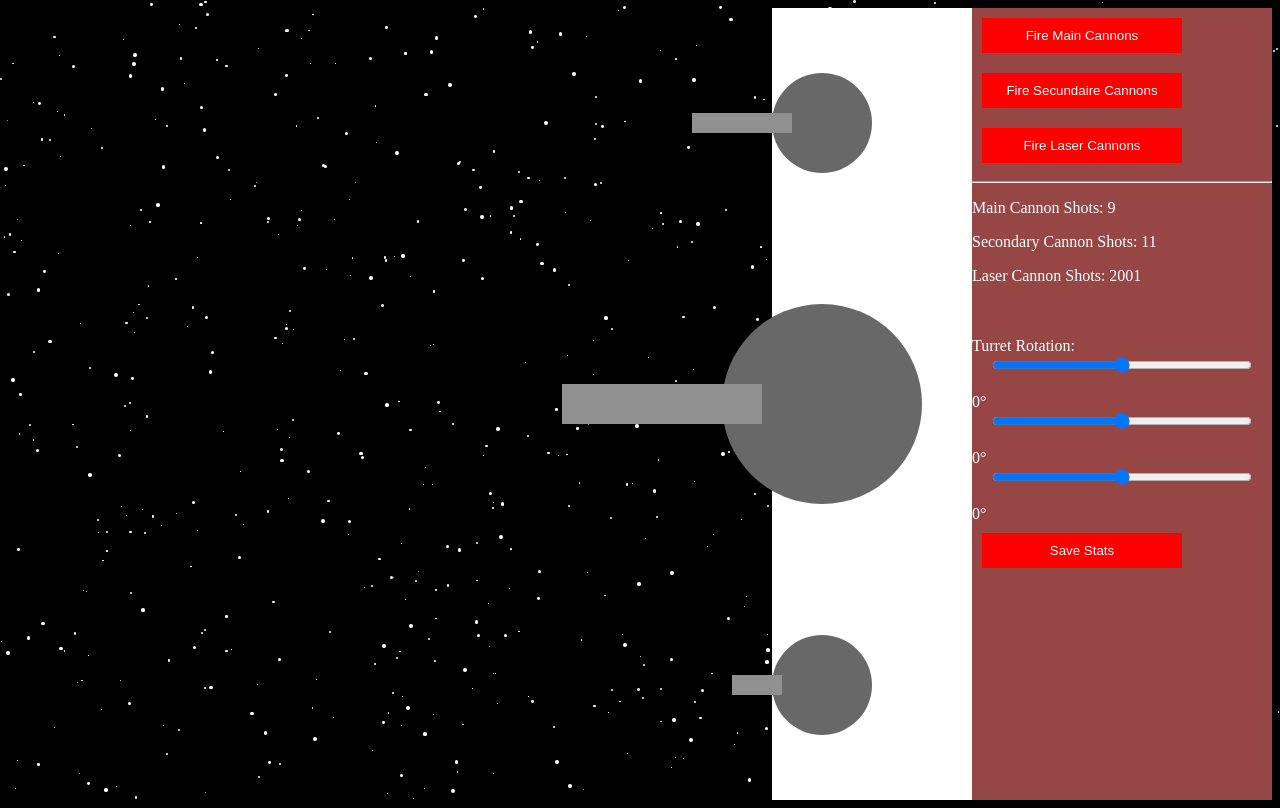
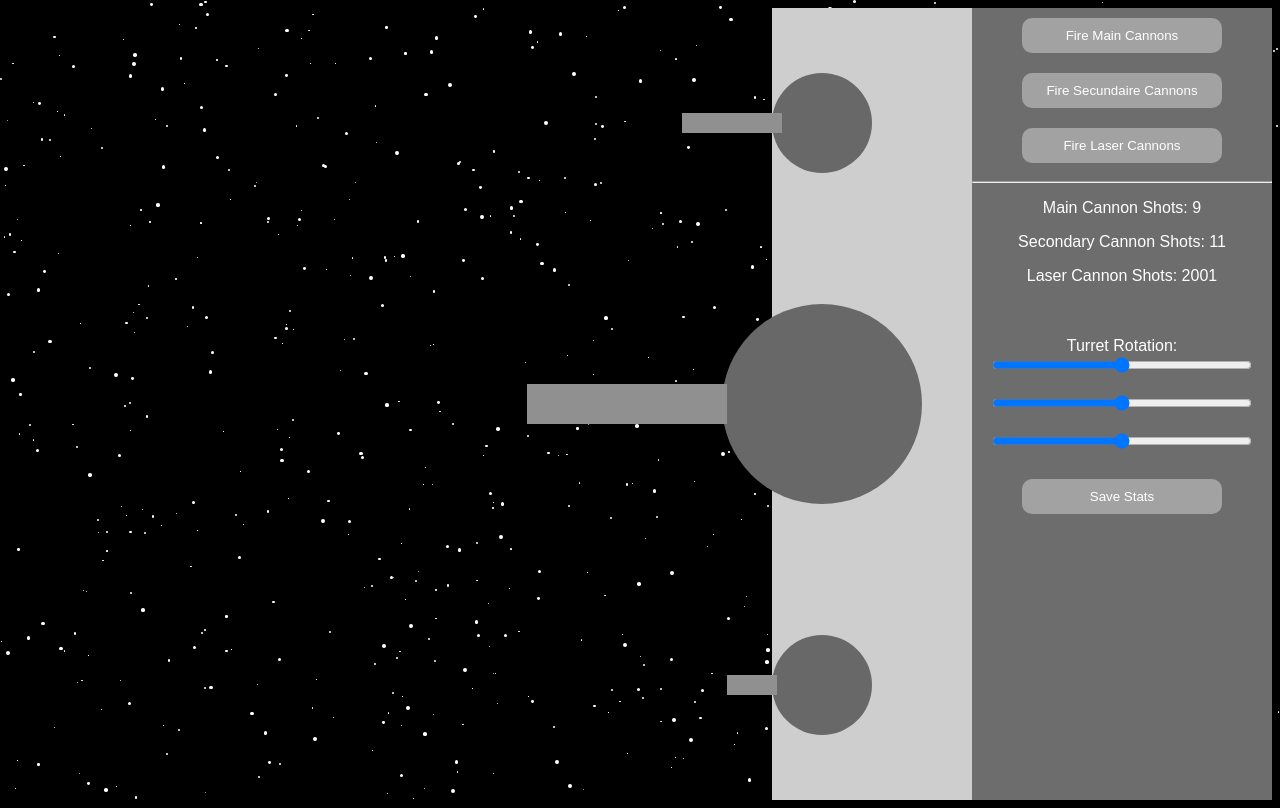
Before and after one commit to 103416/MovyMacker, a website with bundled scripts: page FCS.html in a window 1280 px wide. Built offline with nearby package versions, Linux system fonts and the light colour scheme.

Commit message:
comitmend issue

```diff
--- a/FCS.html
+++ b/FCS.html
@@ -40,11 +40,8 @@
         <br><br>
         <label for="turretSlider">Turret Rotation:</label><br>
         <input type="range" max="360" min="0" step="10" id="turretSlider" onchange="turretSlider()" oninput="turretSlider()"><br>
-        <span id="turretAngle">0°</span><br>
         <input type="range" max="360" min="0" step="10" id="turretSlider1" onchange="turretSlider1()" oninput="turretSlider1()"><br>
-        <span id="turretAngle1">0°</span><br>
         <input type="range" max="360" min="0" step="10" id="turretSlider2" onchange="turretSlider2()" oninput="turretSlider2()"><br>
-        <span id="turretAngle2">0°</span><br>
         <button id="Save-stats" onclick="saveStats()">Save Stats</button>
     </sidebar>
 </body>
--- a/style/screen1.css
+++ b/style/screen1.css
@@ -47,6 +47,7 @@ body{
     overflow: hidden;
     grid-template-columns: 1fr 300px;
     grid-template-rows: 1fr 1fr;
+    font-family: Arial;
     grid-template-areas:
     "mains sidebars"
     "mains sidebars"
@@ -54,13 +55,17 @@ body{
 }
 
 button{
-    background-color: var(--secondary-color);
+    background-color: #a2a2a2;
     color: var(--white);
     border: none;
     padding: 10px 20px;
     cursor: pointer;
     width: 200px;
     margin: 10px;
+    border-radius: 10px ;
+}
+button:hover{
+    background-color: #8c8c8c;
 }
 
 #main{
@@ -89,7 +94,7 @@ button{
 
 #ship{
     grid-area: ship;
-    background: #fff;
+    background: #cecece;
     display: flex;
     flex-direction: column;
     z-index: 10;
@@ -150,6 +155,8 @@ button{
     background-color: #909090;
     transform: translateX(-80%);
     z-index: 2;
+    position: relative;
+    left: -10px;
 
 }
 #barrel-big{
@@ -158,6 +165,8 @@ button{
     background-color: #909090;
     transform: translateX(-80%);
     z-index: 20;
+    position: relative;
+    left: -35px;
 
 }
 #barrel-laser{
@@ -166,7 +175,8 @@ button{
     background-color: #909090;
     transform: translateX(-80%);
     z-index: 20 ;
-
+    position: relative;
+    left: -5px;
 }
 
 
@@ -203,7 +213,8 @@ button{
 #sidebar{
     grid-area: sidebars;
     z-index: 15;
-    background-color: #974646;
+    background-color: #6d6d6d;
+    text-align: center;
 }
 
 @keyframes warpLeft {
```
